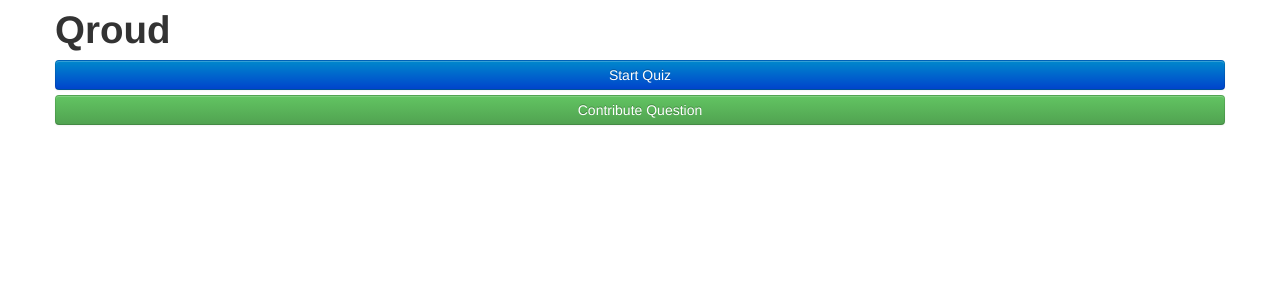
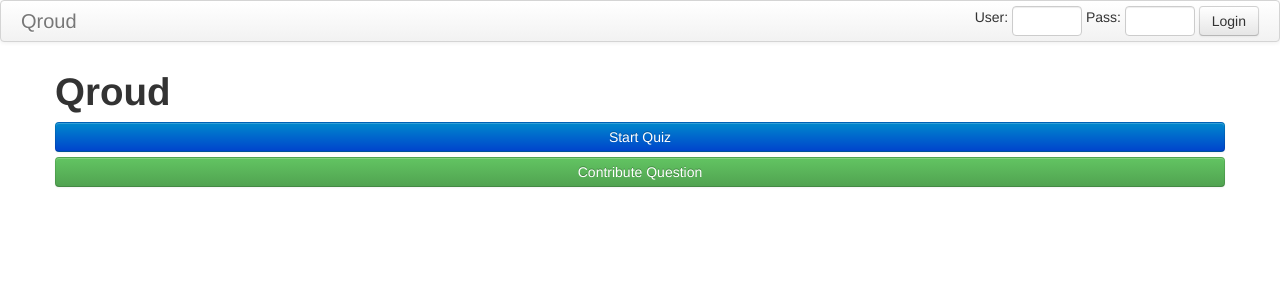
Before and after one commit to smarthall/Qroud, a Django app: page / in a window 1280 px wide. Shown: the top 300 px of the page. Run offline with Django 3.2, Linux system fonts and the light colour scheme; some libraries are stand-ins or nearby versions.

Commit message:
Login on the navbar support. :D Fixed #6

```diff
--- a/quiz/templates/base.html
+++ b/quiz/templates/base.html
@@ -8,6 +8,21 @@
   <link href="{% static "bootstrap/css/bootstrap.min.css" %}" rel="stylesheet" media="screen">
 </head>
 <body>
+  <div class="navbar">
+    <div class="navbar-inner">
+      <a class="brand" href="#">Qroud</a>
+{% if user.is_authenticated %}
+    <p class="pull-right">Welcome, {{ user.username }}. <a class="btn" href="/accounts/logout/">Logout</a></p>
+{% else %}
+      <form class="navbar-form pull-right" method="post" action="/accounts/login/">{% csrf_token %}
+        User: <input id="id_username" type="text" name="username" maxlength="30" class="span1" />
+        Pass: <input type="password" name="password" id="id_password" class="span1" />
+         <input type="hidden" name="next" value="/" />
+        <button type="submit" class="btn">Login</button>
+      </form>
+{% endif %}
+    </div>
+  </div>
 <div class="container">
 {% block content %}{% endblock %}
 </div>
--- a/quiz/views.py
+++ b/quiz/views.py
@@ -1,12 +1,12 @@
 from datetime import date, timedelta
 from django.http import HttpResponse, HttpResponseRedirect
-from django.shortcuts import render_to_response, get_object_or_404, render
+from django.shortcuts import get_object_or_404, render
 from django.db.models import Q
 from quiz.models import Question, NewQuestionForm, DisputeForm
 from django.contrib.auth.decorators import login_required
 
 def index(request):
-    return render_to_response('quiz_index.html', {})
+    return render(request, 'quiz_index.html', {})
 
 @login_required()
 def doquiz(request):
@@ -15,8 +15,8 @@ def doquiz(request):
         # This doesn't offer the best performance, tune later
         question = Question.objects.filter(flagged=False).filter(Q(used__lte=lastmonth) | Q(used__isnull=True)).order_by('?')[0]
     except IndexError as e:
-        return render_to_response('quiz_noquestions.html', {})
-    return render_to_response('quiz_details.html',
+        return render(request, 'quiz_noquestions.html', {})
+    return render(request, 'quiz_details.html',
                              {'question': question, 'showanswer': False})
 
 def newquestion(request):
@@ -51,5 +51,5 @@ def answer(request, question_id):
     question = get_object_or_404(Question, pk=question_id)
     question.used = date.today()
     question.save()
-    return render_to_response('quiz_details.html',
+    return render(request, 'quiz_details.html',
                              {'question': question, 'showanswer': True})
--- a/urls.py
+++ b/urls.py
@@ -8,6 +8,7 @@ urlpatterns = patterns('',
     url(r'^$', 'quiz.views.index'),
     url(r'^quiz/', include('quiz.urls')),
     url(r'^accounts/login/$', 'django.contrib.auth.views.login', {'template_name': 'quiz_login.html'}),
+    url(r'^accounts/logout/$', 'django.contrib.auth.views.logout', {'next_page': '/'}),
 
     url(r'^admin/doc/', include('django.contrib.admindocs.urls')),
     url(r'^admin/', include(admin.site.urls)),
```
